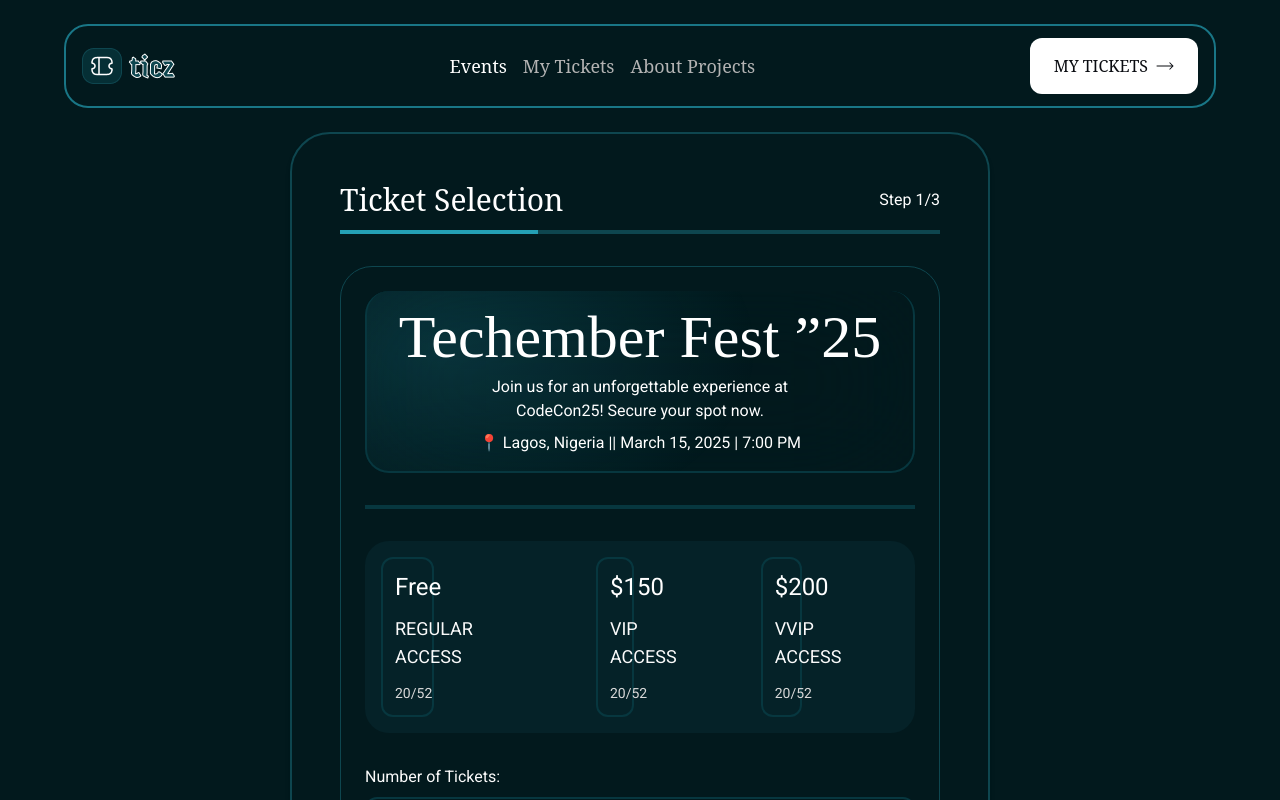
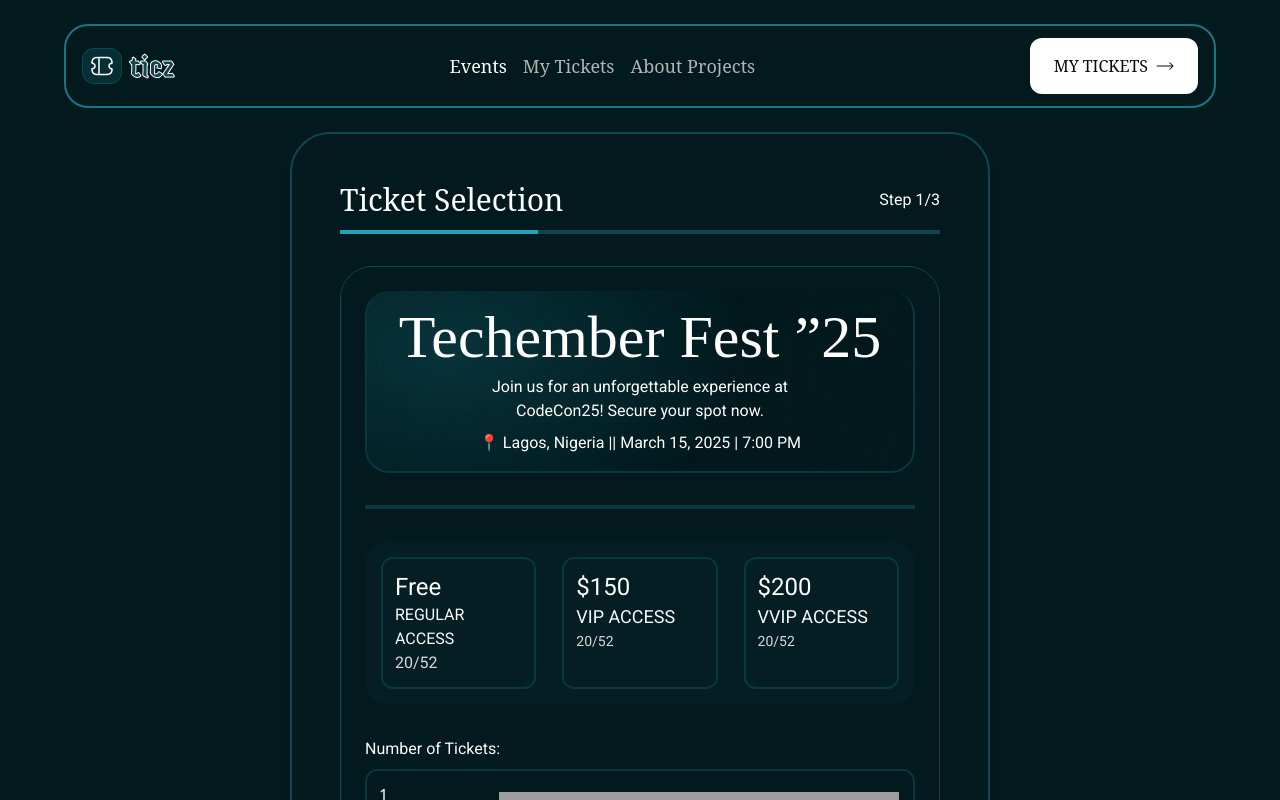
Before and after one commit to chizobaemeghiebo/ticket-generator, a React (Vite) app: page / in a window 1280 px wide. Shown: the top 800 px of the page. Built offline with nearby package versions, Linux system fonts and the light colour scheme; grey boxes are pictures that could not be loaded; a web font is replaced by a local one.

Commit message:
still pushing

```diff
--- a/src/Pages.jsx/FormPage.jsx
+++ b/src/Pages.jsx/FormPage.jsx
@@ -114,18 +114,18 @@ const FormPage = ({
 
             <div className="mt-8 flex flex-col-reverse lg:flex-row lg:items-center lg:justify-between gap-2 ">
               <button
-                // onClick={downloadTicket}
-                className="bg-progressOuter lg:w-[47%] border-2 border-progressOuter font-accent text-base rounded-lg p-3 text-center text-lighter"
-                type="submit"
-              >
-                Dowmload Ticket
-              </button>
-              <button
                 onClick={prevStep}
                 className="lg:w-[47%] border-2 border-progressOuter font-accent text-base rounded-lg p-3 text-center text-lighter"
                 type="button"
               >
                 Back
+              </button>
+              <button
+                // onClick={downloadTicket}
+                className="bg-progressOuter lg:w-[47%] border-2 border-progressOuter font-accent text-base rounded-lg p-3 text-center text-lighter"
+                type="submit"
+              >
+                Next
               </button>
             </div>
           </form>
--- a/src/Pages.jsx/HomePage.jsx
+++ b/src/Pages.jsx/HomePage.jsx
@@ -38,8 +38,11 @@ const HomePage = ({
         </div>
         {/* TODO: USE MAP HERE */}
         <form onSubmit={handleSubmitTicket} className="mt-8">
-          <div className="flex flex-col lg:flex-row bg-darker p-4 gap-3 rounded-3xl justify-between">
-            <label htmlFor="free">
+          <div className="flex flex-col lg:flex-row bg-bg-darker p-4 gap-3 rounded-3xl justify-between">
+            <label
+              htmlFor="free"
+              className="border-2 border-border3 rounded-xl flex flex-col gap-3 font-display p-3 lg:w-[30%]"
+            >
               <input
                 className="absolute hidden"
                 type="radio"
@@ -49,13 +52,18 @@ const HomePage = ({
                 onChange={handleChecked}
               />
               {/* TODO: ADD HOVER STYLES, CHANGE STYLE ON IS CHECKED  */}
-              <Card>
+              <div>
                 <h4 className="text-white text-2xl">Free</h4>
-                <p className="text-lighter text-lg uppercase">Regular Access</p>
-                <p className="text-midLight text-sm">20/52</p>
-              </Card>
+                <p className="text-lighter text-base uppercase">
+                  Regular Access
+                </p>
+                <p className="text-midLight text-base">20/52</p>
+              </div>
             </label>
-            <label htmlFor="vip">
+            <label
+              htmlFor="vip"
+              className="border-2 border-border3 rounded-xl flex flex-col gap-3 font-display p-3 lg:w-[30%]"
+            >
               <input
                 className="absolute hidden"
                 type="radio"
@@ -64,13 +72,16 @@ const HomePage = ({
                 value="vip"
                 onChange={handleChecked}
               />
-              <Card>
+              <div>
                 <h4 className="text-white text-2xl">$150</h4>
                 <p className="text-lighter text-lg uppercase">VIP Access</p>
                 <p className="text-midLight text-sm">20/52</p>
-              </Card>
+              </div>
             </label>
-            <label htmlFor="vvip">
+            <label
+              htmlFor="vvip"
+              className="border-2 border-border3 rounded-xl flex flex-col gap-3 font-display p-3 lg:w-[30%]"
+            >
               <input
                 className="absolute hidden"
                 type="radio"
@@ -79,11 +90,11 @@ const HomePage = ({
                 value="vvip"
                 onChange={handleChecked}
               />
-              <Card>
+              <div>
                 <h4 className="text-white text-2xl">$200</h4>
                 <p className="text-lighter text-lg uppercase">VVIP Access</p>
                 <p className="text-midLight text-sm">20/52</p>
-              </Card>
+              </div>
             </label>
           </div>
           <div className="relative mt-8">
@@ -125,6 +136,7 @@ const HomePage = ({
           </div>
 
           <div className="mt-8 flex flex-col-reverse lg:flex-row lg:items-center lg:justify-between gap-2 ">
+            <Button>Cancel</Button>
             <button
               // onClick={nextStep}
               className="bg-progressOuter lg:w-[47%] border-2 border-progressOuter font-accent text-base rounded-lg p-3 text-center text-lighter"
@@ -132,7 +144,6 @@ const HomePage = ({
             >
               Next
             </button>
-            <Button>Cancel</Button>
           </div>
         </form>
       </div>
--- a/src/Pages.jsx/TicketPage.jsx
+++ b/src/Pages.jsx/TicketPage.jsx
@@ -14,6 +14,7 @@ const TicketPage = ({
   prevStep,
   ticketType,
   imageSrc,
+  handleDownload,
 }) => {
   return (
     <Layout>
@@ -38,29 +39,29 @@ const TicketPage = ({
           </div>
           {/* image holder */}
           <div className="relative z-30 border-2 border-border3 rounded-xl w-1/2 mx-auto p-16 bg-amber-200">
-            <img src={imageSrc} alt="Ticket Image" />
+            <img src={imageSrc} alt="" />
           </div>
           {/* information */}
           <div className="relative z-30 w-[90%] mx-auto grid grid-cols-2 justify-between items-stretch px-2 border-2 border-border3 rounded-lg text-white">
             <div className="p-2 border-b-2 border-r-2 border-border3 ">
-              <p className="opacity-30 text-xs">Enter your name</p>
-              <p className=" text-[10px]">{name}</p>
+              <p className="opacity-30 text-[10px]">Enter your name</p>
+              <p className="text-xs">{name}</p>
             </div>
-            <div className="p-2 opacity-30 text-xs border-b-2  border-border3 ">
-              <p className="opacity-30 text-xs">Enter your email *</p>
-              <p className=" text-[10px]">{email}</p>
+            <div className="p-2 border-b-2  border-border3 ">
+              <p className="opacity-30 text-[10px]">Enter your email *</p>
+              <p className="text-xs">{email}</p>
             </div>
-            <div className="p-2 opacity-30 text-xs border-b-2 border-r-2 border-border3 ">
-              <p className="opacity-30 text-xs"> Ticket Type:</p>
-              <p className=" text-[10px]">{ticketType}</p>
+            <div className="p-2 border-b-2 border-r-2 border-border3 ">
+              <p className="opacity-30 text-[10px]"> Ticket Type:</p>
+              <p className=" text-xs">{ticketType}</p>
             </div>
-            <div className="p-2 opacity-30 text-xs border-b-2 border-border3 ">
-              <p className="opacity-30 text-xs"> Ticket for :</p>
-              <p className=" text-[10px]">{ticketNumber}</p>
+            <div className="p-2 border-b-2 border-border3 ">
+              <p className="opacity-30 text-[10px]"> Ticket for :</p>
+              <p className=" text-xs">{ticketNumber}</p>
             </div>
-            <div className="col-span-2 p-2 opacity-30 text-xs ">
-              <p className="opacity-30 text-xs">Special request?</p>
-              <p className=" text-[10px]">{message}</p>
+            <div className="col-span-2 p-2">
+              <p className="opacity-30 text-[10px]">Special request?</p>
+              <p className=" text-xs">{message}</p>
             </div>
           </div>
         </div>
@@ -73,18 +74,11 @@ const TicketPage = ({
         <img
           src={Barcode}
           alt="barcode"
-          className="absolute -bottom-[35%] md:-bottom-[33%] left-1/2 transform -translate-x-1/2 -translate-y-1/2 z-10"
+          className="absolute -bottom-[35%] md:-bottom-[33%] lg:-bottom-[38%] left-1/2 transform -translate-x-1/2 -translate-y-1/2 z-10"
         />
       </div>
 
       <div className="mt-44 flex flex-col-reverse lg:flex-row lg:items-center lg:justify-between gap-2 ">
-        <button
-          // onClick={nextStep}
-          className="bg-progressOuter lg:w-[47%] border-2 border-progressOuter font-accent text-base rounded-lg p-3 text-center text-lighter"
-          type="submit"
-        >
-          Next
-        </button>
         <button
           onClick={prevStep}
           className="lg:w-[47%] border-2 border-progressOuter font-accent text-base rounded-lg p-3 text-center text-lighter"
@@ -92,7 +86,14 @@ const TicketPage = ({
         >
           Back
         </button>
-        {/* <Button onClick={prevStep}>Cancel</Button> */}
+
+        <button
+          onClick={handleDownload}
+          className="bg-progressOuter lg:w-[47%] border-2 border-progressOuter font-accent text-base rounded-lg p-3 text-center text-lighter"
+          type="submit"
+        >
+          Download My Ticket
+        </button>
       </div>
     </Layout>
   );
--- a/src/components/UserForm.jsx
+++ b/src/components/UserForm.jsx
@@ -53,6 +53,12 @@ const UserForm = ({ userData }) => {
     } else {
       alert("A jpeg/png file could not be found");
     }
+  };
+
+  const handleDownload = (e) => {
+    // e.preventDefault();
+    // const element = document.getElementById('receipt');
+    // html2pdf().from(element).set(toPdf).save();
   };
 
   const values = {
@@ -142,6 +148,7 @@ const UserForm = ({ userData }) => {
           ticketNumber={values.tickets}
           message={values.message}
           imageSrc={values.uploadedImgState}
+          handleDownload={handleDownload}
         />
       )}
     </div>
```
